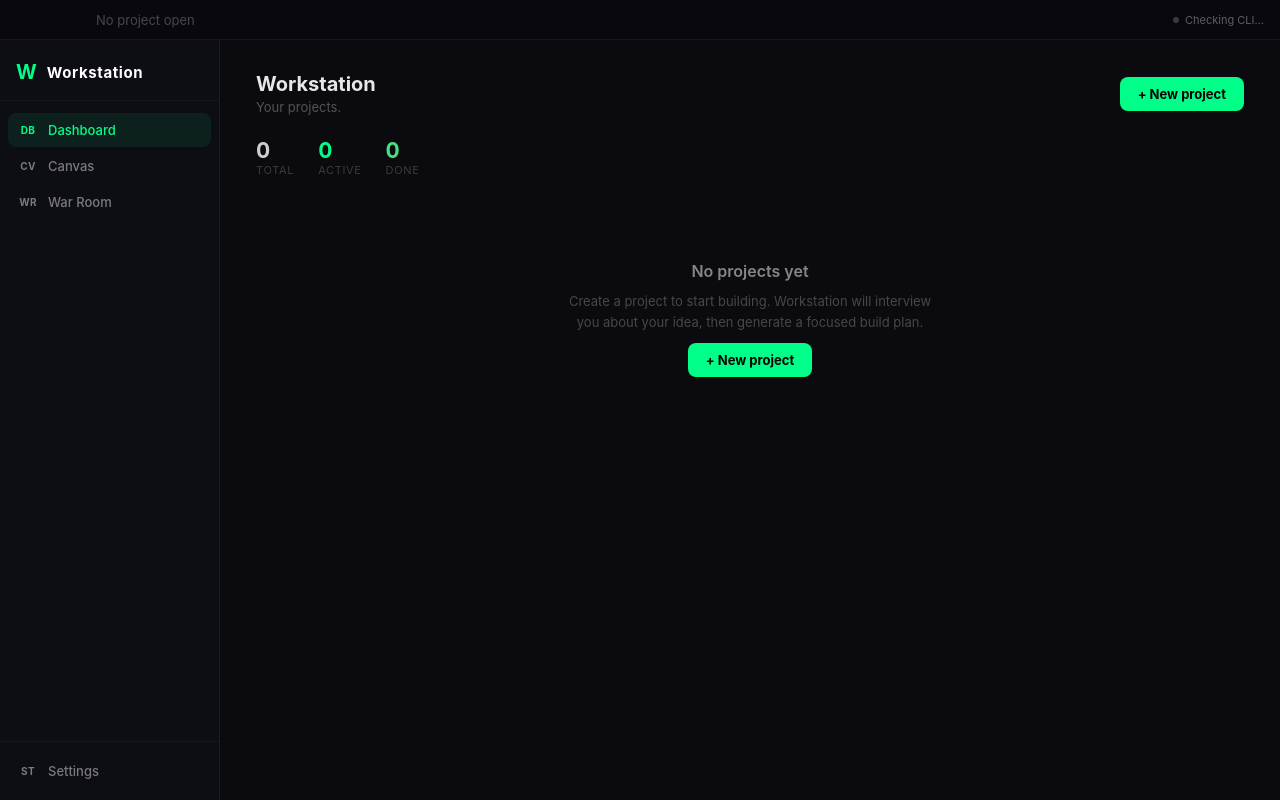
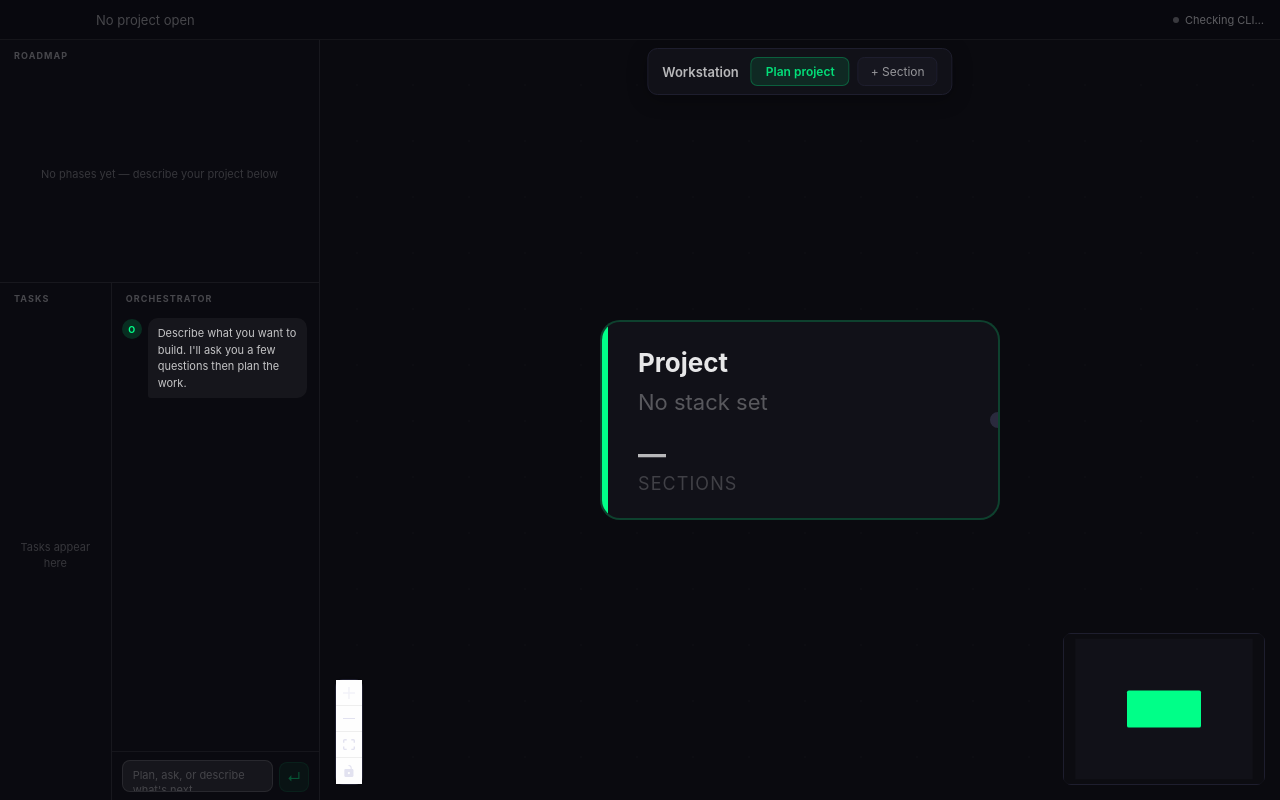
Before and after one commit to martinacho22/workstation, a React (Vite) app: page / in a window 1280 px wide. Built offline with nearby package versions, Linux system fonts and the light colour scheme.

Commit message:
feat: replace sidebar with OrchestratorPanel, fix layout

```diff
--- a/src/App.tsx
+++ b/src/App.tsx
@@ -13,34 +13,78 @@ import {
 import '@xyflow/react/dist/style.css'
 
 import { useWorkstationStore } from '@/store/useWorkstationStore'
-import SectionNode  from '@/components/nodes/SectionNode'
-import OverviewNode from '@/components/nodes/OverviewNode'
-import { FlowEdge }  from '@/components/edges'
-import Toolbar       from '@/components/canvas/Toolbar'
-import ProjectSetup  from '@/components/canvas/ProjectSetup'
-import SessionView   from '@/components/session/SessionView'
+import SectionNode       from '@/components/nodes/SectionNode'
+import OverviewNode      from '@/components/nodes/OverviewNode'
+import { FlowEdge }      from '@/components/edges'
+import Toolbar           from '@/components/canvas/Toolbar'
+import ProjectSetup      from '@/components/canvas/ProjectSetup'
+import SessionView       from '@/components/session/SessionView'
+import OrchestratorPanel from '@/components/orchestrator/OrchestratorPanel'
+import ElectronHeader    from '@/components/layout/ElectronHeader'
+import Dashboard         from '@/screens/Dashboard'
+import WarRoom           from '@/screens/WarRoom'
+import Settings          from '@/screens/Settings'
+import Setup             from '@/screens/Setup'
 
-import ElectronHeader from '@/components/layout/ElectronHeader'
-import Sidebar        from '@/components/layout/Sidebar'
-import Dashboard      from '@/screens/Dashboard'
-import WarRoom        from '@/screens/WarRoom'
-import Settings       from '@/screens/Settings'
-import Setup          from '@/screens/Setup'
-import { Screen }     from '@/types/screens'
+// ─── Constants ────────────────────────────────────────────────────────────────
+
+const HEADER_H    = 40
+const SETUP_DONE_KEY = 'workstation_setup_complete'
 
 const nodeTypes: NodeTypes = {
   sectionNode:  SectionNode,
   overviewNode: OverviewNode,
 }
-
 const edgeTypes: EdgeTypes = {
   flowEdge: FlowEdge,
 }
 
-const SETUP_DONE_KEY = 'workstation_setup_complete'
+// ─── Top-level nav ────────────────────────────────────────────────────────────
 
-// Height of the ElectronHeader — everything shifts down by this
-const HEADER_H = 40
+type Screen = 'canvas' | 'dashboard' | 'warroom' | 'settings'
+
+function NavBar({ screen, onChange }: { screen: Screen; onChange: (s: Screen) => void }) {
+  const items: { id: Screen; label: string }[] = [
+    { id: 'canvas',    label: 'Canvas'    },
+    { id: 'dashboard', label: 'Projects'  },
+    { id: 'warroom',   label: 'War Room'  },
+    { id: 'settings',  label: 'Settings'  },
+  ]
+  return (
+    <div style={{
+      position: 'absolute',
+      top: 12,
+      right: 16,
+      display: 'flex',
+      gap: 4,
+      zIndex: 200,
+    }}>
+      {items.map(item => (
+        <button
+          key={item.id}
+          onClick={() => onChange(item.id)}
+          style={{
+            padding: '4px 12px',
+            borderRadius: 6,
+            border: '1px solid',
+            borderColor: screen === item.id ? 'rgba(0,255,136,0.4)' : 'rgba(255,255,255,0.08)',
+            background: screen === item.id ? 'rgba(0,255,136,0.1)' : 'transparent',
+            color: screen === item.id ? 'var(--accent, #00ff88)' : 'rgba(255,255,255,0.4)',
+            fontSize: 11,
+            fontWeight: 600,
+            cursor: 'pointer',
+            letterSpacing: '0.04em',
+            WebkitAppRegion: 'no-drag',
+          } as React.CSSProperties}
+        >
+          {item.label}
+        </button>
+      ))}
+    </div>
+  )
+}
+
+// ─── App ──────────────────────────────────────────────────────────────────────
 
 export default function App() {
   const {
@@ -49,7 +93,7 @@ export default function App() {
     project, activeNodeId, setActiveNode,
   } = useWorkstationStore()
 
-  const [screen, setScreen]             = useState<Screen>('dashboard')
+  const [screen, setScreen]             = useState<Screen>('canvas')
   const [showSetup, setShowSetup]       = useState(false)
   const [showCLISetup, setShowCLISetup] = useState(false)
 
@@ -58,7 +102,6 @@ export default function App() {
     if (!done) setShowCLISetup(true)
   }, [])
 
-  // Esc closes session view
   useEffect(() => {
     function onKeyDown(e: KeyboardEvent) {
       if (e.key === 'Escape') setActiveNode(null)
@@ -69,6 +112,7 @@ export default function App() {
 
   const onConnect = useCallback(() => {}, [])
 
+  // ── CLI setup wizard (first launch) ──────────────────────────────────────
   if (showCLISetup) {
     return (
       <>
@@ -87,26 +131,27 @@ export default function App() {
 
   return (
     <>
-      {/* ── Persistent titlebar / status header ── */}
+      {/* ── Persistent titlebar ── */}
       <ElectronHeader />
+      {/* Nav lives in the header stripe — rendered inside ElectronHeader's
+          right zone — but we overlay it here above everything */}
+      <NavBar screen={screen} onChange={(s) => {
+        if (s !== 'canvas') setActiveNode(null)
+        setScreen(s)
+      }} />
 
-      {/* ── Everything below the header ── */}
+      {/* ── Main layout ── */}
       <div style={{
         display: 'flex',
         width: '100vw',
         height: `calc(100vh - ${HEADER_H}px)`,
         marginTop: HEADER_H,
         overflow: 'hidden',
-        background: 'var(--bg)',
+        background: 'var(--bg, #0d0d14)',
       }}>
-        <Sidebar
-          current={screen}
-          onChange={(s) => {
-            if (s !== 'canvas') setActiveNode(null)
-            setScreen(s)
-          }}
-          collapsed={screen === 'canvas'}
-        />
+
+        {/* ── Orchestrator Panel — always visible on canvas ── */}
+        {screen === 'canvas' && <OrchestratorPanel />}
 
         {/* ── Dashboard ── */}
         {screen === 'dashboard' && (
@@ -133,7 +178,7 @@ export default function App() {
               <ProjectSetup onDone={() => setShowSetup(false)} />
             ) : (
               <>
-                {/* Canvas — hidden behind session when session is open */}
+                {/* Canvas — fades when session is open */}
                 <div style={{
                   position: 'absolute',
                   inset: 0,
@@ -164,35 +209,33 @@ export default function App() {
                       size={1}
                       color="rgba(255,255,255,0.04)"
                     />
-                    <Controls
-                      style={{
-                        background: 'var(--surface)',
-                        border: '1px solid var(--border)',
-                        borderRadius: 'var(--radius)',
-                      }}
-                    />
+                    <Controls style={{
+                      background: 'var(--surface, rgba(255,255,255,0.05))',
+                      border: '1px solid var(--border, rgba(255,255,255,0.08))',
+                      borderRadius: 8,
+                    }} />
                     <MiniMap
                       style={{
-                        background: 'var(--surface)',
-                        border: '1px solid var(--border)',
-                        borderRadius: 'var(--radius)',
+                        background: 'var(--surface, rgba(255,255,255,0.03))',
+                        border: '1px solid var(--border, rgba(255,255,255,0.06))',
+                        borderRadius: 8,
                       }}
                       nodeColor={(n) => {
                         if (n.data?.status === 'done')    return 'rgba(74,222,128,0.6)'
                         if (n.data?.status === 'blocked') return 'rgba(240,192,64,0.6)'
-                        if (n.data?.kind === 'overview')  return 'var(--accent)'
-                        return 'var(--surface2, rgba(255,255,255,0.08))'
+                        if (n.data?.status === 'active')  return 'rgba(0,255,136,0.6)'
+                        if (n.data?.kind   === 'overview')return 'var(--accent, #00ff88)'
+                        return 'rgba(255,255,255,0.08)'
                       }}
                       maskColor="rgba(10,10,15,0.7)"
                     />
-                    {/* Toolbar offset below header — no top overlap */}
                     <Panel position="top-center" style={{ marginTop: 8 }}>
-                      <Toolbar />
+                      <Toolbar onNewProject={() => setShowSetup(true)} />
                     </Panel>
                   </ReactFlow>
                 </div>
 
-                {/* Session view — full screen overlay within content area */}
+                {/* Session view overlay */}
                 {sessionOpen && (
                   <div style={{ position: 'absolute', inset: 0, zIndex: 10 }}>
                     <SessionView />
```
